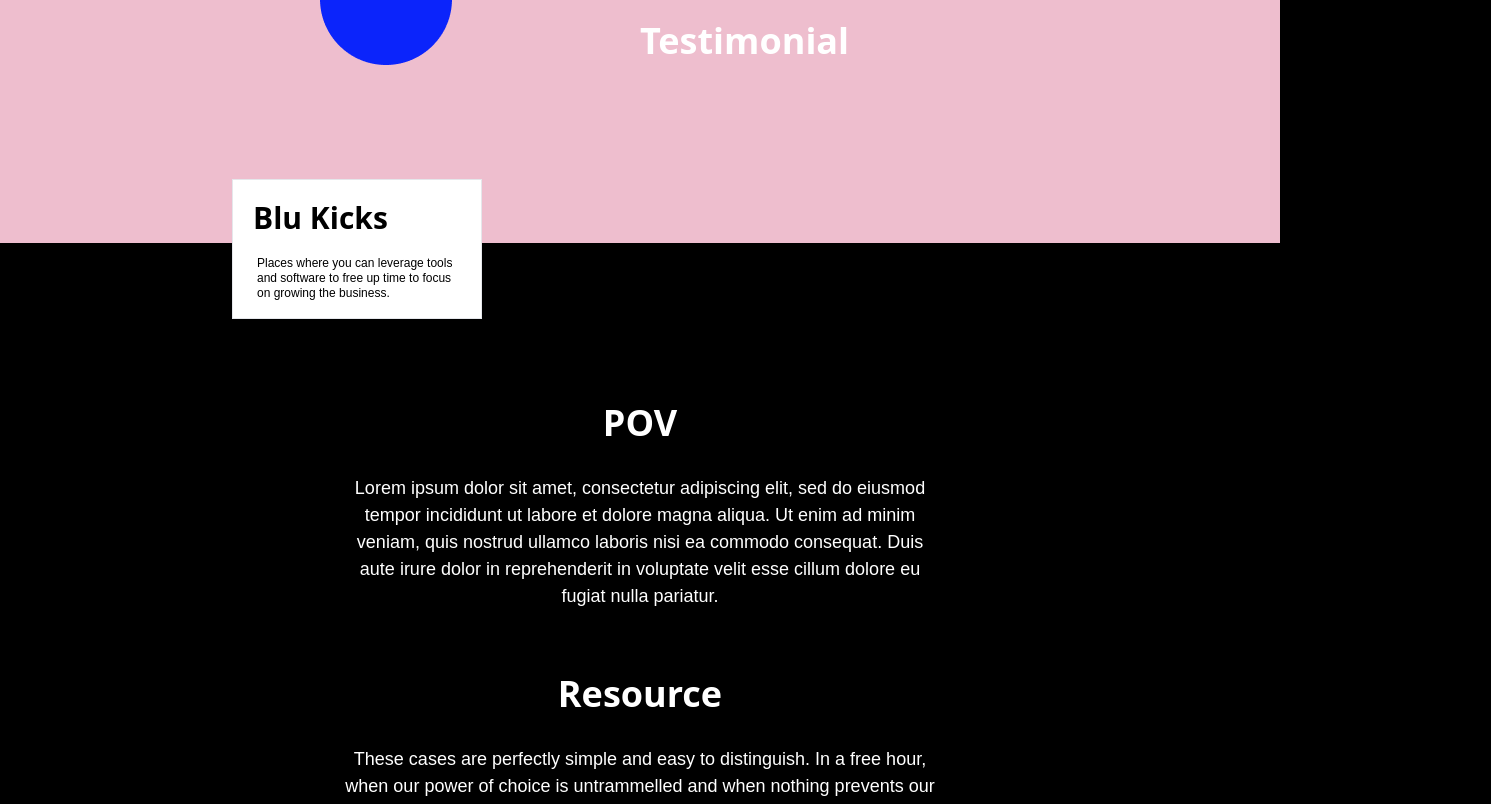
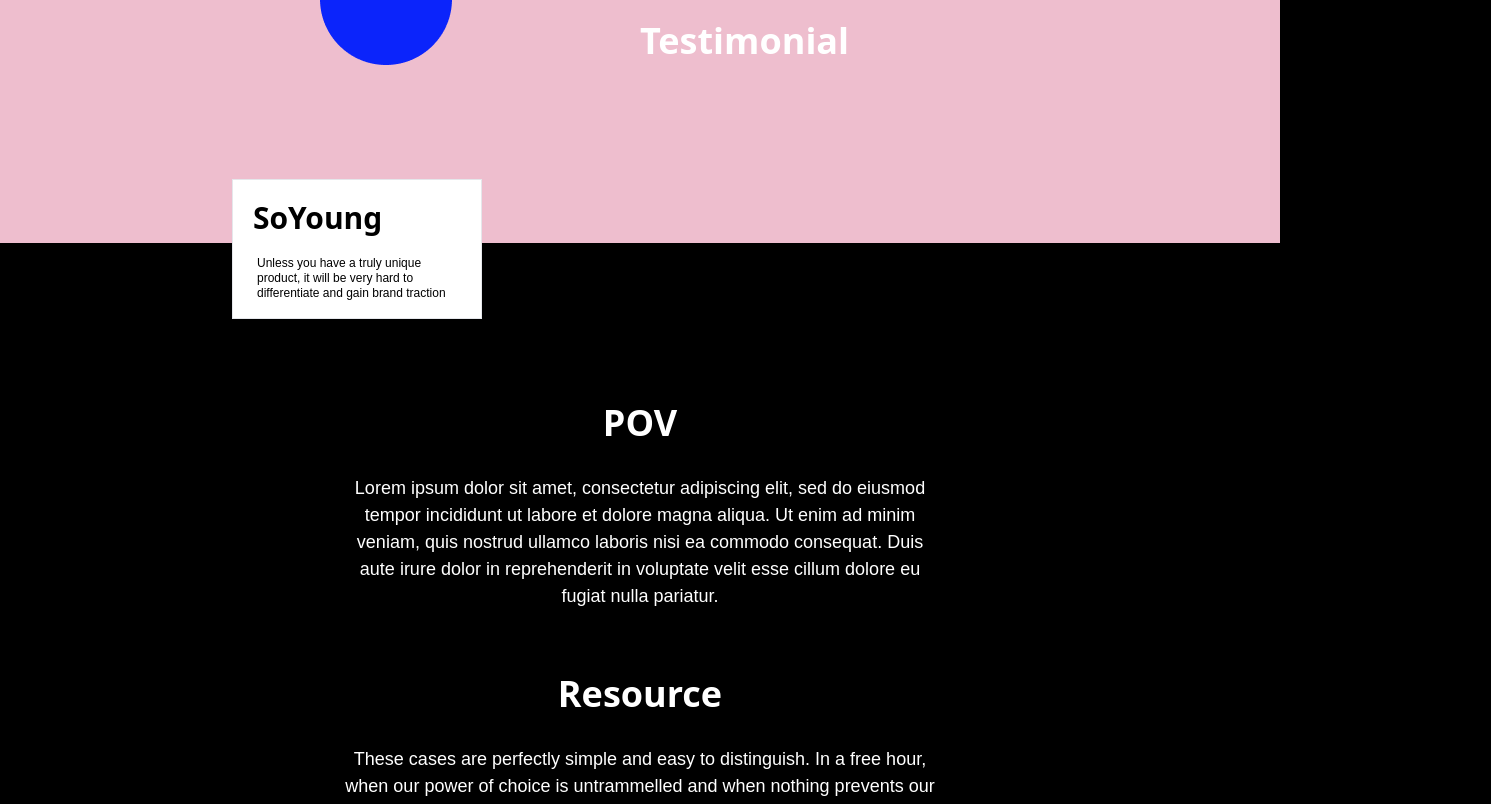
Before and after one commit to Trigha/weekend-project, a React (Create React App) app: page / in a window 1280 px wide. Shown: the part 1503-2307 px from the top of the page, 1491 px wide, since content can reach past the window. Built offline with nearby package versions, Linux system fonts and the light colour scheme.

Commit message:
add animation

```diff
--- a/package.json
+++ b/package.json
@@ -11,6 +11,7 @@
     "react-dom": "^18.1.0",
     "react-icons": "^4.3.1",
     "react-scripts": "5.0.1",
+    "react-scroll": "^1.8.7",
     "web-vitals": "^2.1.4"
   },
   "scripts": {
--- a/public/index.html
+++ b/public/index.html
@@ -25,6 +25,9 @@
       }
       body{
         margin: 0;
+      }
+      html{
+        scroll-behavior: smooth;
       }
     </style>
     <!--
--- a/src/App.css
+++ b/src/App.css
@@ -28,6 +28,10 @@
   color: #61dafb;
 }
 
+body{
+  overscroll-behavior-y: none;
+}
+
 @keyframes App-logo-spin {
   from {
     transform: rotate(0deg);
--- a/src/App.js
+++ b/src/App.js
@@ -4,15 +4,74 @@ import PageOne from './component/pages/page1';
 import PageTwo from './component/pages/page2';
 import PageThree from './component/pages/page3';
 import Footer from './component/footer';
+import React, {useRef, useEffect} from 'react';
+import useWindowSize from './hooks/useWindowSize';
 
 function App() {
+
+  const size = useWindowSize();
+
+  // Ref for parent div and scrolling div
+  const app = useRef();
+  const scrollContainer = useRef();
+
+  // Configs
+  const data = {
+    ease: 0.1,
+    current: 0,
+    previous: 0,
+    rounded: 0
+  };
+
+  // Run scrollrender once page is loaded.
+  useEffect(() => {
+    requestAnimationFrame(() => skewScrolling());
+  }, []);
+
+  //set the height of the body.
+  useEffect(() => {
+    setBodyHeight();
+  }, [size.height]);
+
+  //Set the height of the body to the height of the scrolling div
+  const setBodyHeight = () => {
+    document.body.style.height = `${
+      scrollContainer.current.getBoundingClientRect().height
+    }px`;
+  };
+
+  // Scrolling
+  const skewScrolling = () => {
+    //Set Current to the scroll position amount
+    data.current = window.scrollY;
+    // Set Previous to the scroll previous position
+    data.previous += (data.current - data.previous) * data.ease;
+    // Set rounded to
+    data.rounded = Math.round(data.previous * 100) / 100;
+
+    // Difference between
+    const difference = data.current - data.rounded;
+    const acceleration = difference / size.width;
+    const velocity = +acceleration;
+    const skew = velocity * 7.5;
+
+    //Assign skew and smooth scrolling to the scroll container
+    scrollContainer.current.style.transform = `translate3d(0, -${data.rounded}px, 0) skewY(${skew}deg)`;
+
+    //loop vai raf
+    requestAnimationFrame(() => skewScrolling());
+  };
+
+
   return (
-    <div className="App">
+    <div ref={app} className="App">
+      <div  ref={scrollContainer} className="scroll-container h-10">
       <Header />
       <PageOne />
       <PageTwo />
       <PageThree />
       <Footer />
+      </div>
     </div>
   );
 }
--- a/src/component/pages/page1.jsx
+++ b/src/component/pages/page1.jsx
@@ -1,9 +1,10 @@
 import React from 'react';
+import { motion } from 'framer-motion';
 import BlueTop from '../../image/blue-top.png';
 import MidTop from '../../image/midTop.png';
 import OvalTop from '../../image/Oval.png';
 import MidOval from '../..//image/midOval.png';
-// import BlackMid from '../../image/Path2.png';
+import BlackMid from '../../image/Path2.png';
 import BlackMed from '../../image/black2.png';
 import Bean from '../..//image/Path3.png';
 import Roblox from '../../image/roblox.png';
@@ -16,13 +17,14 @@ function PageOne() {
         src={MidTop}
         alt=""
       />
+
       <div className="bg-blossom w-full  h-[667px] md:h-[768px]">
         <img
-          className="w-full top-[100px] sm:w-30 sm:h-30 -mx-10 md:hidden"
+          className="absolute w-full top-[105px] sm:w-30 sm:h-30 -mx-10 md:hidden"
           src={BlueTop}
           alt=""
         />
-
+        <img className="w-full block md:hidden" src={BlackMid} alt="" />
         <img
           className="hidden w-full h-[610px] xl:h-[695px] -my-28 mx-0 md:block"
           src={BlackMed}
@@ -30,7 +32,7 @@ function PageOne() {
         />
 
         <img
-          className="w-[100px] h-[170px] top-[343px] -mx-10 absolute md:hidden"
+          className="w-[100px] h-[170px] top-[393px] -mx-10 absolute md:hidden"
           src={OvalTop}
           alt=""
         />
@@ -43,13 +45,25 @@ function PageOne() {
 
         <div className="flex flex-wrap">
           <div className="absolute  mx-auto top-[150px] md:top-[180px] left-32 sm:left-[27%] md:left-[10%] lg:left-[27%] xl:left-[27%] 2xl:left-[35%]">
-            <h1 className="top-[134px] text-[52px] md:text-[62px] md:w-[721px] font-sans leading-tight text-white font-bold md:tracking-normal">
+            <motion.h1
+              animate={{ opacity: 1, y: 0 }}
+              initial={{ opacity: 0, y: 20 }}
+              exit={{ opacity: 0, y: -20 }}
+              transition={{ duration: 1.15 }}
+              className="top-[134px] text-[52px] md:text-[62px] md:w-[721px] font-sans leading-tight text-white font-bold md:tracking-normal"
+            >
               WEEKEND
               <span className="font-bold block md:inline"> FROM HOME </span>
-            </h1>
-            <h4 className="italic text-white text-[18px] md:text-xl font-semibold flex justify-center pt-1 md:leading-tight md:tracking-wide">
+            </motion.h1>
+            <motion.h4
+              animate={{ opacity: 1, y: 0 }}
+              initial={{ opacity: 0, y: 20 }}
+              exit={{ opacity: 0, y: -20 }}
+              transition={{ duration: 1.15 }}
+              className="italic text-white text-[18px] md:text-xl font-semibold flex justify-center pt-1 md:leading-tight md:tracking-wide"
+            >
               Stay active with a litte workout
-            </h4>
+            </motion.h4>
             <div className="hidden md:block">
               <img
                 className="w-[266px] h-[327px] mx-[80%] md:mx-[60%] lg:mx-[70%] xl:mx-[90%] my-10"
@@ -63,9 +77,13 @@ function PageOne() {
                 src={Roblox}
                 alt="Roblox"
               />
-              <button className="absolute bg-white text-black font-sans w-[231px] h-[58px] py-2 px-4 rounded-full top-[385px] md:top-[405px]">
+              <motion.button
+                whileHover={{ scale: 1.1 }}
+                whileTap={{ scale: 0.9 }}
+                className="absolute bg-white text-black font-sans w-[231px] h-[58px] py-2 px-4 rounded-full top-[385px] md:top-[405px]"
+              >
                 Let's Go
-              </button>
+              </motion.button>
             </div>
           </div>
         </div>
--- a/src/component/pages/page2.jsx
+++ b/src/component/pages/page2.jsx
@@ -7,7 +7,7 @@ function PageTwo() {
   return (
     <div>
       <div className="w-full bg-blossom h-[870px]">
-        <div className="flex 2xl:-mx-0 laptop:mx-[357px]">
+        <div className="flex mx-5 md:mx-[99px] lg:mx-[88px] 2xl:-mx-0 laptop:mx-[357px]">
           <img
             className="absolute w-[200px] h-[135px] mx-[335.2px] my-16 sm:mx-[537px] md:mx-[663px] lg:mx-[919px] xl:mx-[1203px] 2xl:mx-[1558px]"
             src={Roblox}
--- a/src/component/pages/page3.jsx
+++ b/src/component/pages/page3.jsx
@@ -46,7 +46,9 @@ function PageThree() {
           <motion.div
             drag="x"
             dragConstraints={{ right: 0, left: -width }}
-            className="absolute  border bg-white -my-16 mx-10 w-[300px] h-[140px] lg:w-[250px] lg:py-0"
+            whileHover={{ scale: 1.1 }}
+            whileTap={{ scale: 0.9 }}
+            className="absolute  border bg-white -my-16 mx-10 laptop:mx-40 w-[300px] h-[140px] lg:w-[250px] lg:py-0"
           >
             <h1 className="flex justify-start my-5 mx-5 font-extrabold text-3xl font-sans ">
               Blu Kicks
@@ -54,6 +56,38 @@ function PageThree() {
             <p className="text-left mx-6 text-[12px] leading-tight">
               Places where you can leverage tools and software to free up time
               to focus on growing the business.
+            </p>
+          </motion.div>
+
+          <motion.div
+            drag="x"
+            dragConstraints={{ right: 0, left: -width }}
+            whileHover={{ scale: 1.1 }}
+            whileTap={{ scale: 0.9 }}
+            className="absolute  border bg-white -my-16 mx-10 laptop:mx-[27rem] w-[300px] h-[140px] lg:w-[250px] lg:py-0 md:hidden lg:block"
+          >
+            <h1 className="flex justify-start my-5 mx-5 font-extrabold text-3xl font-sans ">
+              Angelus
+            </h1>
+            <p className="text-left mx-6 text-[12px] leading-tight">
+              All those apps took me months to get running. Now the site
+              practically runs itself!
+            </p>
+          </motion.div>
+
+          <motion.div
+            drag="x"
+            dragConstraints={{ right: 0, left: -width }}
+            whileHover={{ scale: 1.1 }}
+            whileTap={{ scale: 0.9 }}
+            className="absolute  border bg-white -my-16 mx-10 laptop:mx-[44rem] w-[300px] h-[140px] lg:w-[250px] lg:py-0 md:hidden lg:block"
+          >
+            <h1 className="flex justify-start my-5 mx-5 font-extrabold text-3xl font-sans ">
+              SoYoung
+            </h1>
+            <p className="text-left mx-6 text-[12px] leading-tight">
+              Unless you have a truly unique product, it will be very hard to
+              differentiate and gain brand traction
             </p>
           </motion.div>
         </motion.div>
@@ -100,8 +134,8 @@ function PageThree() {
           <h1 className="text-left text-white text-4xl font-extrabold font-sans mt-[67px] lg:text-center">
             Help & Tips
           </h1>
-          <div className="lg:flex lg:mx-auto lg:pt-10">
-            <div>
+          <div className="lg:flex lg:mx-auto lg:pt-10 cursor-pointer">
+            <motion.div whileHover={{ scale: 1.1 }} whileTap={{ scale: 0.9 }}>
               <img
                 src={Img1}
                 alt="img"
@@ -117,8 +151,8 @@ function PageThree() {
                 className="absolute text-blue-600 text-4xl  mx-[390.5px] my-[22px] lg:mx-64"
                 width={50}
               />
-            </div>
-            <div>
+            </motion.div>
+            <motion.div whileHover={{ scale: 1.1 }} whileTap={{ scale: 0.9 }}>
               <img
                 src={Img2}
                 alt="img"
@@ -136,8 +170,8 @@ function PageThree() {
                   width={50}
                 />
               </div>
-            </div>
-            <div>
+            </motion.div>
+            <motion.div whileHover={{ scale: 1.1 }} whileTap={{ scale: 0.9 }}>
               <img
                 src={Img3}
                 alt="img"
@@ -155,7 +189,7 @@ function PageThree() {
                   width={50}
                 />
               </div>
-            </div>
+            </motion.div>
           </div>
         </div>
         <div className="lg:flex">
--- /dev/null
+++ b/src/hooks/useWindowSize.js
@@ -0,0 +1,23 @@
+import { useState, useEffect } from "react";
+
+export default function useWindowSize() {
+  function getSize() {
+    return {
+      width: window.innerWidth,
+      height: window.innerHeight
+    };
+  }
+
+  const [windowSize, setWindowSize] = useState(getSize);
+
+  useEffect(() => {
+    function handleResize() {
+      setWindowSize(getSize());
+    }
+
+    window.addEventListener("resize", handleResize);
+    return () => window.removeEventListener("resize", handleResize);
+  }, []);
+
+  return windowSize;
+}
--- a/src/index.css
+++ b/src/index.css
@@ -5,6 +5,10 @@ body {
     sans-serif;
   -webkit-font-smoothing: antialiased;
   -moz-osx-font-smoothing: grayscale;
+}
+
+html{
+  scroll-behavior: smooth;
 }
 
 code {
```
Also changed, not shown: 1 other file (tests, documents, lock files or other folders).
